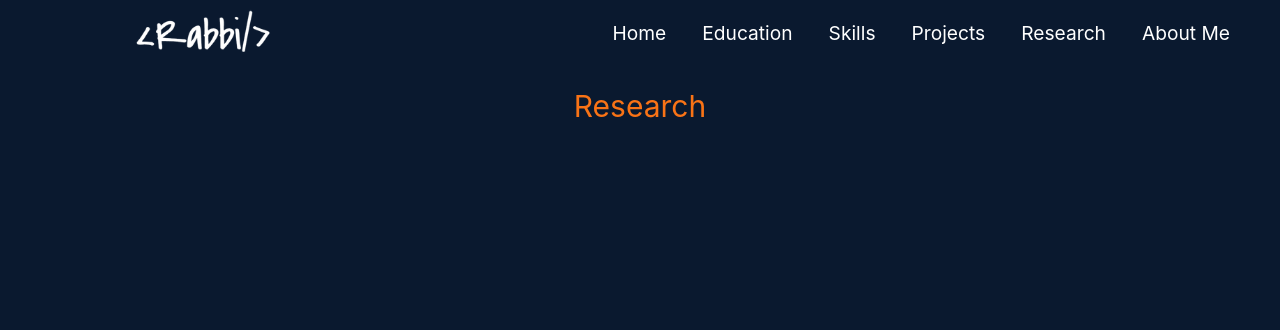
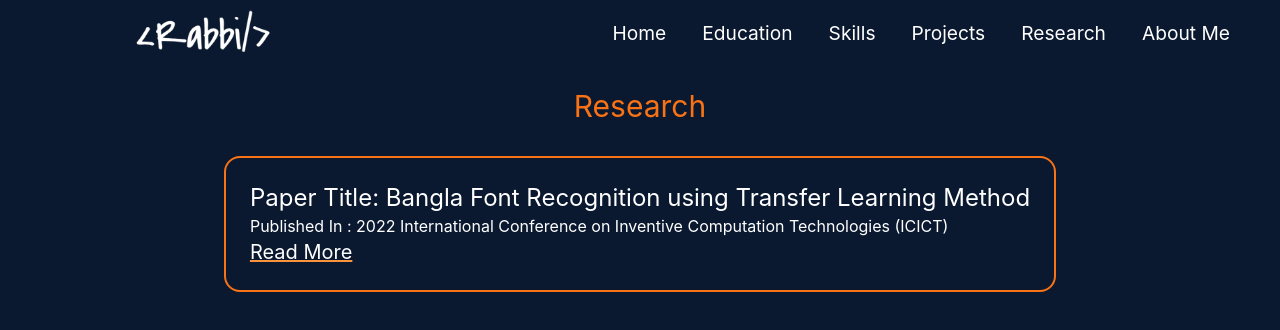
Before and after one commit to GRabbi467/my-portfolio, a React (Create React App) app: page /research in a window 1280 px wide. Shown: the top 330 px of the page. Built offline with nearby package versions, Linux system fonts and the light colour scheme.

Commit message:
research added

```diff
--- a/src/Components/Education/Education.jsx
+++ b/src/Components/Education/Education.jsx
@@ -16,6 +16,7 @@ const Education = () => {
                         <p className='text-xl text-white'>Bachelor of Computer Science and Engineering</p>
                         <p className='text-md text-white'>April 2018 - May 2022</p>
                         <p className='text-md text-white'>Dhaka, Bangladesh</p>
+                        <p className='text-xl text-white'>CGPA : 3.74/4</p>
                     </div>
                 </div>
                 <div className="college grid grid-cols-1  justify-items-center md:flex pb-1 md:p-4 border-b-4 border-orange-500 mt-8">
@@ -25,6 +26,7 @@ const Education = () => {
                         <p className='text-xl text-white'>Higher Secondary School</p>
                         <p className='text-md text-white'>July 2014 - June 2016</p>
                         <p className='text-md text-white'>Dhaka, Bangladesh</p>
+                        <p className='text-xl text-white'>GPA : 5.00/5.00</p>
                     </div>
                 </div>
                 <div className="bjet grid grid-cols-1  justify-items-center md:flex pb-1 md:p-4 border-b-4 border-orange-500 mt-8">
--- a/src/Components/Home/Home.js
+++ b/src/Components/Home/Home.js
@@ -2,10 +2,11 @@ import React from 'react';
 import './Home.css';
 import { FontAwesomeIcon } from '@fortawesome/react-fontawesome'
 import { faFacebook ,faTwitter,faLinkedin,faGithub} from '@fortawesome/free-brands-svg-icons';
-import { SiLeetcode } from "react-icons/si";
+import { SiLeetcode,SiResearchgate } from "react-icons/si";
 import Lottie from 'lottie-react'
 import animationData2 from '../../Assets/animation_rocket.json'
 import { Link} from 'react-router-dom';
+import { FaResearchgate } from 'react-icons/fa';
 
 
 
@@ -37,20 +38,24 @@ const Home = () => {
 
 
             <div className='social-icons flex justify-evenly'>
+            <a href="https://www.linkedin.com/in/golam-rabbi-diu/">
+                <FontAwesomeIcon icon={faLinkedin}></FontAwesomeIcon>
+            </a>
+            <a href="https://github.com/GRabbi467">
+                <FontAwesomeIcon icon={faGithub}></FontAwesomeIcon>
+            </a>
             <a href="https://www.facebook.com/g.rabbii/">
                 <FontAwesomeIcon icon={faFacebook} ></FontAwesomeIcon>
             </a>
             <a href="https://twitter.com/grabbixx">
                 <FontAwesomeIcon icon={faTwitter}></FontAwesomeIcon>
             </a>
-            <a href="https://www.linkedin.com/in/golam-rabbi-diu/">
-                <FontAwesomeIcon icon={faLinkedin}></FontAwesomeIcon>
-            </a>
-            <a href="https://github.com/GRabbi467">
-                <FontAwesomeIcon icon={faGithub}></FontAwesomeIcon>
-            </a>
+
             <a href="https://leetcode.com/rabbii/">
                 <SiLeetcode className='mt-2'/>
+            </a>
+            <a href="https://www.researchgate.net/profile/Golam-Rabbi-8">
+                <SiResearchgate className='mt-2'/>
             </a>
 
             </div>
--- a/src/Components/Research/Research.jsx
+++ b/src/Components/Research/Research.jsx
@@ -1,13 +1,21 @@
 import React from 'react';
-
+import { SiResearchgate } from "react-icons/si";
+import { Link } from 'react-router-dom';
+import './Research.css'
+import { FaResearchgate } from 'react-icons/fa';
 const Research = () => {
     return (
-        <div>
-            <h1 className='text-orange-500 text-center text-3xl mb-8'>Research</h1>
-            <div className="research-container">
+        <>
+        <h1 className='text-orange-500 text-center text-3xl mb-8'>Research</h1>
+        <div className='grid justify-center'>
+           <div className="research-container1 text-white border-2 border-orange-500 rounded-2xl p-6">
+               <p className='text-md lg:text-2xl'>Paper Title: Bangla Font Recognition using Transfer Learning Method</p>
+               <p>Published In : 2022 International Conference on Inventive Computation Technologies (ICICT)</p>
+               <a className='underline decoration-orange-400 decoration-2 text-xl' href="https://ieeexplore.ieee.org/document/9850765">Read More</a>
+           </div>
+       </div>
 
-            </div>
-        </div>
+        </>
     );
 };
 
```
